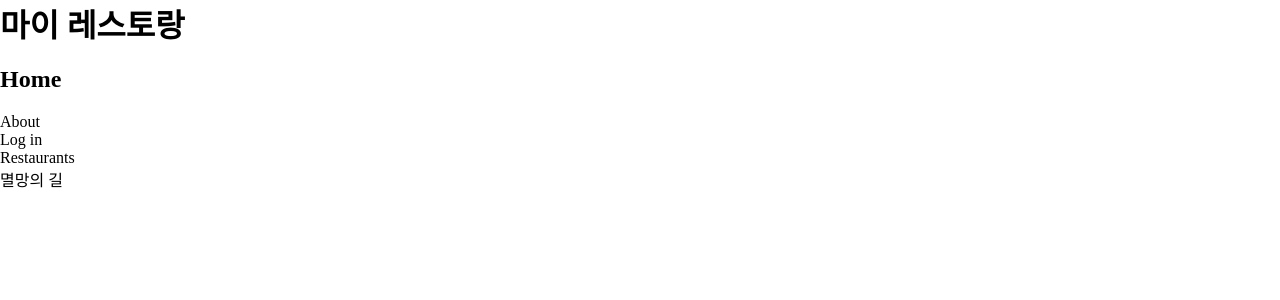
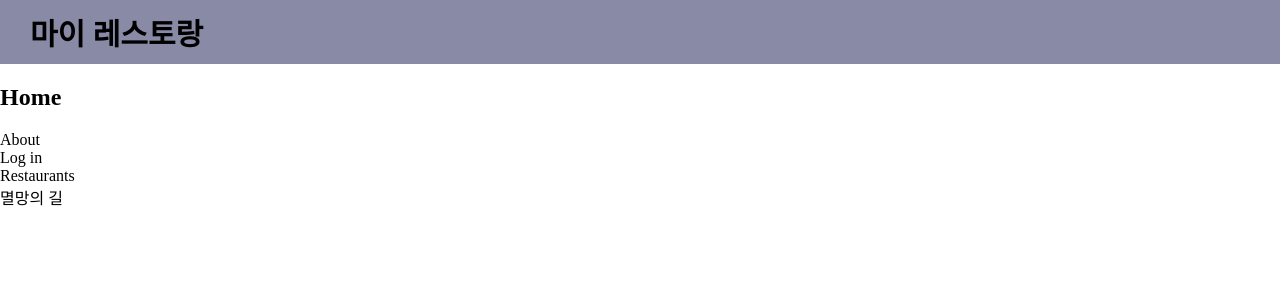
Before and after one commit to CodeSoom/react-week8-assignment-1, a React app: page / in a window 1280 px wide. Shown: the top 300 px of the page. Built offline with nearby package versions, Linux system fonts and the light colour scheme.

Commit message:
AppHeader 컴포넌트 스타일링

```diff
--- a/src/components/AppHeader.jsx
+++ b/src/components/AppHeader.jsx
@@ -1,13 +1,22 @@
-// import styled from '@emotion/styled';
+import styled from '@emotion/styled';
 
 import { Link } from 'react-router-dom';
 
+const Header = styled.header({
+  backgroundColor: '#898AA6',
+  padding: '1rem 3rem',
+});
+
+const Logo = styled.h1({
+  fontSize: '3rem',
+});
+
 export default function AppHeader() {
   return (
-    <header>
-      <h1>
+    <Header>
+      <Logo>
         <Link to="/">마이 레스토랑</Link>
-      </h1>
-    </header>
+      </Logo>
+    </Header>
   );
 }
```
